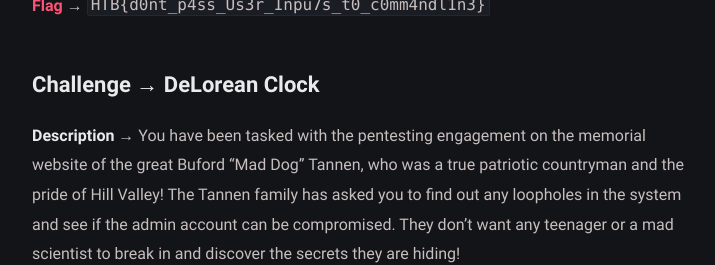
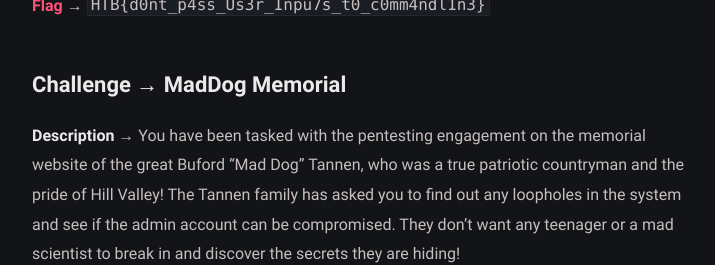
Before and after one commit to limon768/limon768.github.io, a Jekyll site: the page built from _posts/HackTheBox CTF@USF/2022-11-23-HACKTHEBOX-CTF@USF.md, in a window 1280 px wide and 900 px high, scrolled down 2603 px, cut to the strip 188-453 px from the top of the window. Shown: the whole strip, without its empty margins (278-993 px from the left). Built offline with Jekyll 4.4.1, drawn with Linux system fonts in a browser that asks for light colours; some web fonts are replaced.

Commit message:
Fix
Challenge name fix

```diff
--- a/_posts/HackTheBox CTF@USF/2022-11-23-HACKTHEBOX-CTF@USF.md
+++ b/_posts/HackTheBox CTF@USF/2022-11-23-HACKTHEBOX-CTF@USF.md
@@ -33,7 +33,7 @@ I looks like we were directly acting with command line. So I decided to use comm
 
 **[Flag]()** → `HTB{d0nt_p4ss_Us3r_Inpu7s_t0_c0mm4ndl1n3}`
 
-## Challenge → DeLorean Clock
+## Challenge → MadDog Memorial
 
 **Description** → You have been tasked with the pentesting engagement on the memorial website of the great Buford "Mad Dog" Tannen, who was a true patriotic countryman and the pride of Hill Valley! The Tannen family has asked you to find out any loopholes in the system and see if the admin account can be compromised. They don't want any teenager or a mad scientist to break in and discover the secrets they are hiding!
 
```
